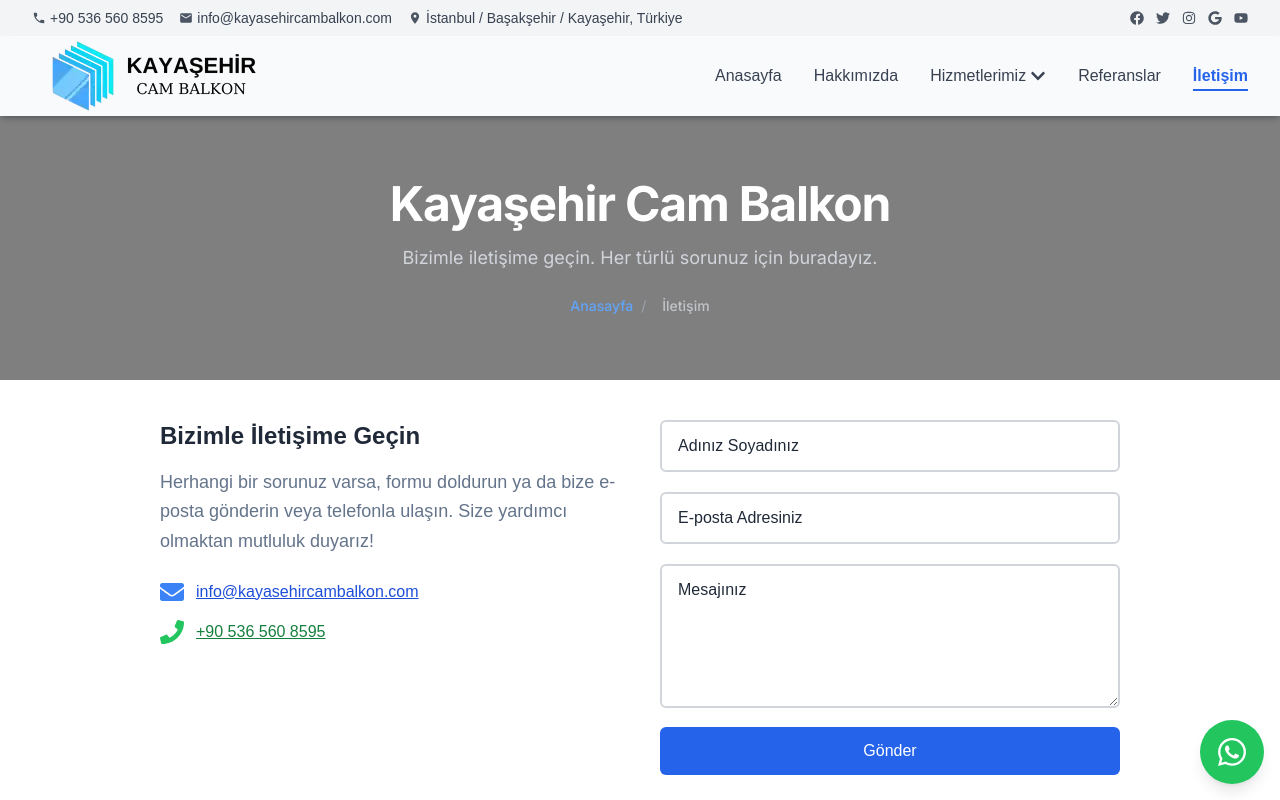
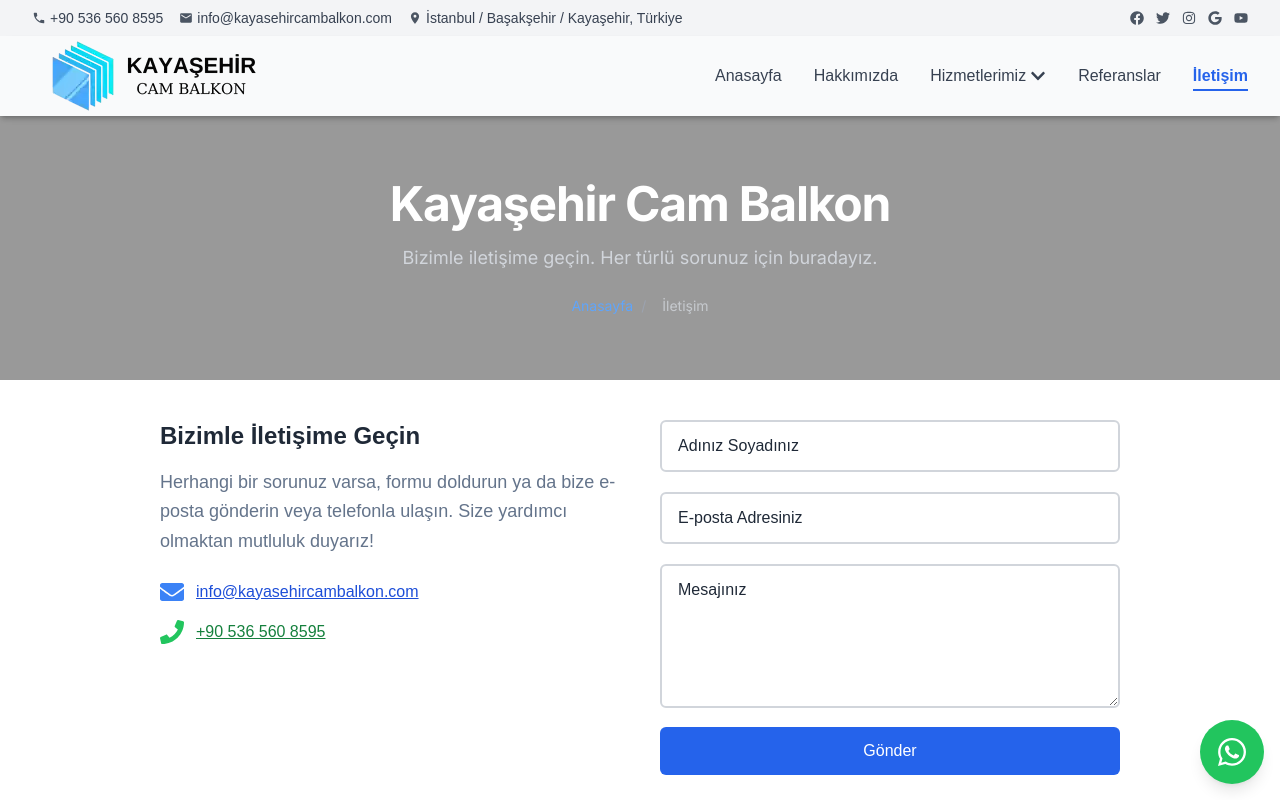
Before and after one commit to yunusmertofficial/kayasehircambalkon, a Next.js app: page /iletisim in a window 1280 px wide. Shown: the top 800 px of the page. Built offline with nearby package versions, Linux system fonts and the light colour scheme.

Commit message:
Optimize font loading in Breadcrumb component and enhance styling for better readability

```diff
--- a/src/components/Breadcrumb.tsx
+++ b/src/components/Breadcrumb.tsx
@@ -1,10 +1,11 @@
 import Link from "next/link";
 import { Inter } from "next/font/google";
 
-// Google Font'un yüklenmesini optimize et
+// Font optimizasyonu
 const inter = Inter({
   subsets: ["latin"],
-  display: "swap", // Fontu hızlı göstermek için swap modunu kullan
+  weight: ["400", "700"], // Sadece gerekli ağırlıkları yükleyin
+  display: "swap", // İlk yükleme süresini hızlandırır
 });
 
 const Breadcrumb = ({
@@ -18,16 +19,18 @@ const Breadcrumb = ({
 }) => {
   return (
     <div className={`relative text-center ${inter.className}`}>
-      {/* Sabit Arka Plan */}
-      <div className="absolute inset-0 -z-10">
-        {/* Karartma ve Blur Efekti */}
-        <div className="absolute inset-0 bg-black bg-opacity-50"></div>
-      </div>
+      {/* Arka Plan */}
+      <div className="absolute inset-0 -z-10 bg-black bg-opacity-40"></div>
 
       {/* İçerik */}
       <div className="relative z-10 py-16 px-4">
         {/* Başlık */}
-        <h1 className="text-5xl font-bold text-white tracking-tight">
+        <h1
+          className="text-5xl font-extrabold text-white tracking-tight"
+          style={{
+            fontFamily: "Inter, sans-serif", // Fallback font ekleyin
+          }}
+        >
           {title}
         </h1>
 
```
